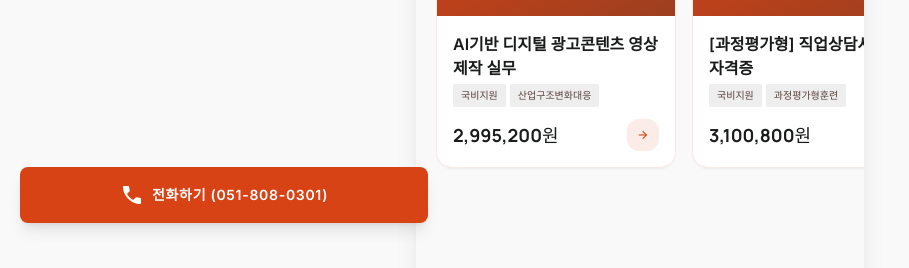
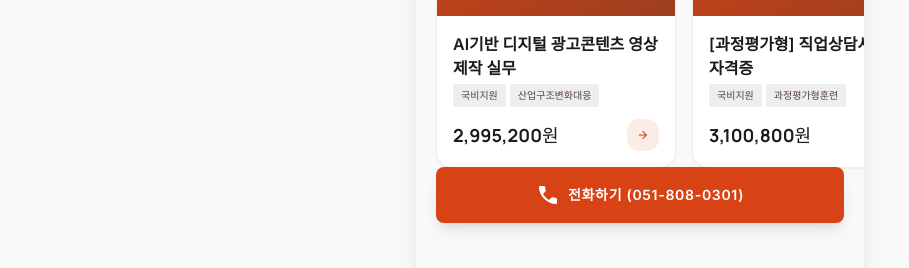
Before and after one commit to comalab/Code_Project, a plain HTML site: page public/index.html in a window 1280 px wide. Shown: the part 553-821 px from the top of the page, without its empty margins (0-909 px from the left). Drawn offline with nearby package versions, Linux system fonts and the light colour scheme.

Commit message:
하단 전화하기 버튼 가운데 정렬 수정
fixed 요소에 left-0만 있으면 넓은 화면에서 auto-margin
중앙 정렬이 무시돼 버튼이 브라우저 왼쪽 끝에 붙었음.
inset-x-0으로 바꿔 카드 중앙에 오도록 수정.

```diff
--- a/public/index.html
+++ b/public/index.html
@@ -333,7 +333,7 @@
 </section>
 </main>
 <!-- Bottom Action Button Container (Fixed above nav) -->
-<div class="fixed bottom-[72px] md:bottom-6 left-0 w-full px-container-margin z-40 max-w-md mx-auto">
+<div class="fixed bottom-[72px] md:bottom-6 inset-x-0 w-full px-container-margin z-40 max-w-md mx-auto">
 <a href="tel:051-808-0301" class="w-full bg-[#d84315] hover:bg-primary-container text-white py-4 rounded-xl font-label-lg text-label-lg shadow-lg flex items-center justify-center gap-2 transition-colors active:scale-95 duration-200">
 <span class="material-symbols-outlined" data-weight="fill" style="font-variation-settings: 'FILL' 1;">call</span>
             전화하기 (051-808-0301)
```
Also changed, not shown: public/미토직업전문학교.html (+1 -1 lines).
